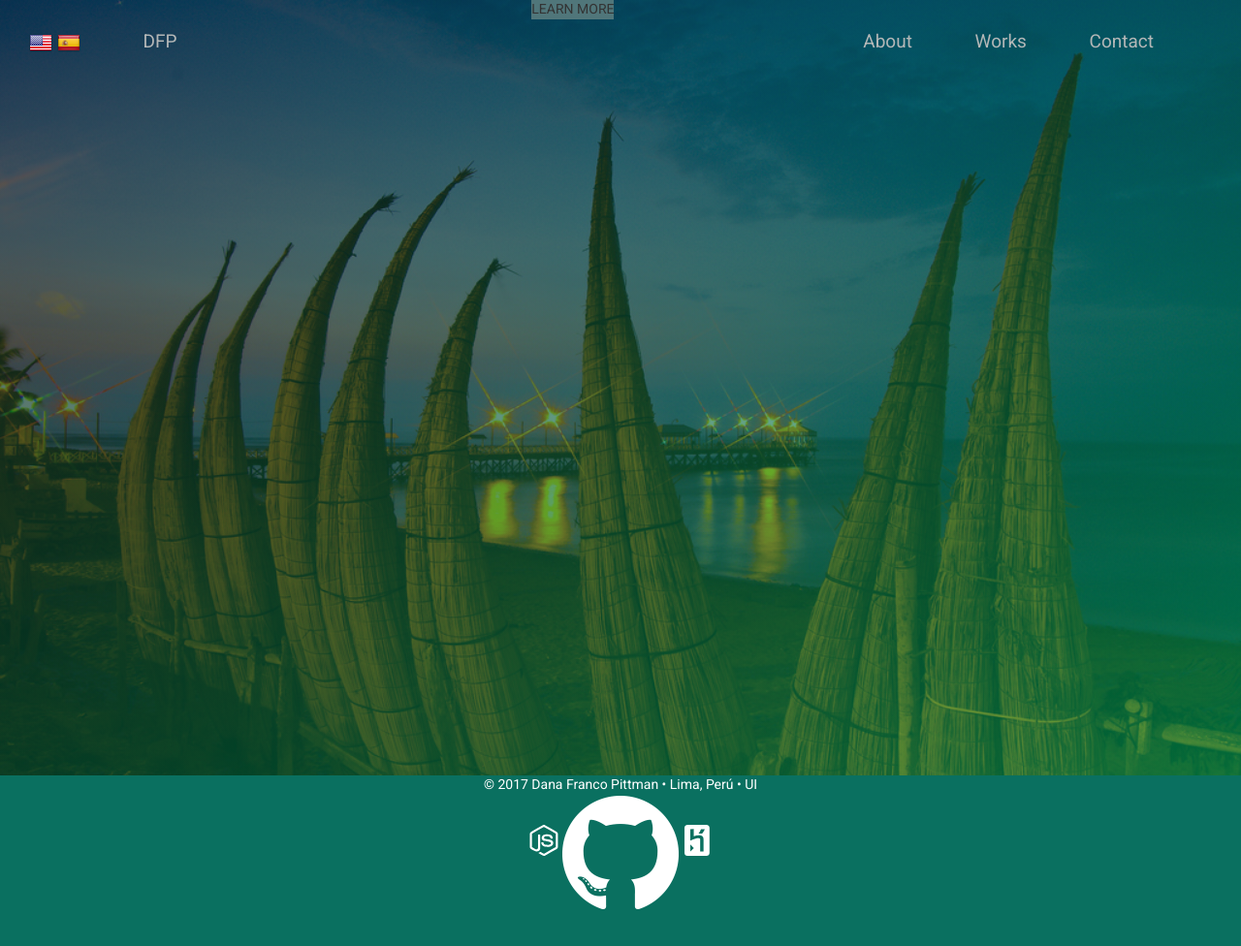
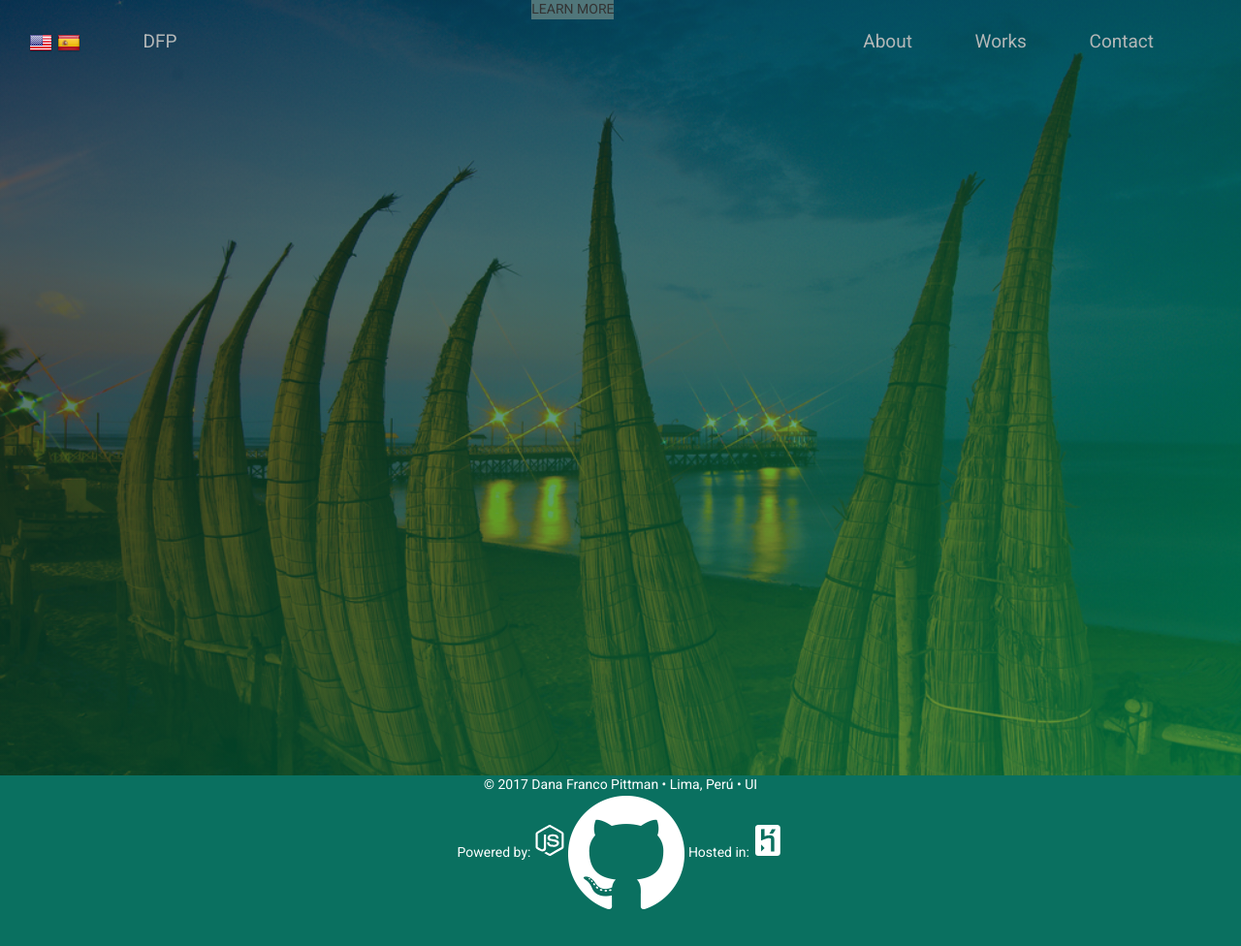
Before and after one commit to unakame/portfolio, a website: page public/index.html in a window 1280 px wide. Shown: the whole page at 97% size. Drawn offline with nearby package versions, Linux system fonts and the light colour scheme.

Commit message:
some changes

```diff
--- a/public/index.html
+++ b/public/index.html
@@ -33,6 +33,7 @@
 	</header>
 	<footer>
 		<span class="hidden-xs">© 2017 Dana Franco Pittman • Lima, Perú • UI</span><br>
+		<span>Powered by:</span>
 		<?xml version="1.0" encoding="UTF-8" standalone="no"?>
         <svg xmlns:dc="http://purl.org/dc/elements/1.1/" xmlns:cc="http://creativecommons.org/ns#" xmlns:rdf="http://www.w3.org/1999/02/22-rdf-syntax-ns#" xmlns:svg="http://www.w3.org/2000/svg" xmlns="http://www.w3.org/2000/svg" xmlns:sodipodi="http://sodipodi.sourceforge.net/DTD/sodipodi-0.dtd" xmlns:inkscape="http://www.inkscape.org/namespaces/inkscape"
     width="32"
@@ -92,6 +93,7 @@
  </svg>
 		<a href="https://github.com/unakame/portfolio" target="_blank"><img src="assets/img/github.png" alt=""></a>
 		<?xml version="1.0" encoding="UTF-8" standalone="no"?>
+		<span>Hosted in:</span>
    <svg
     xmlns:dc="http://purl.org/dc/elements/1.1/"
     xmlns:cc="http://creativecommons.org/ns#"
```
